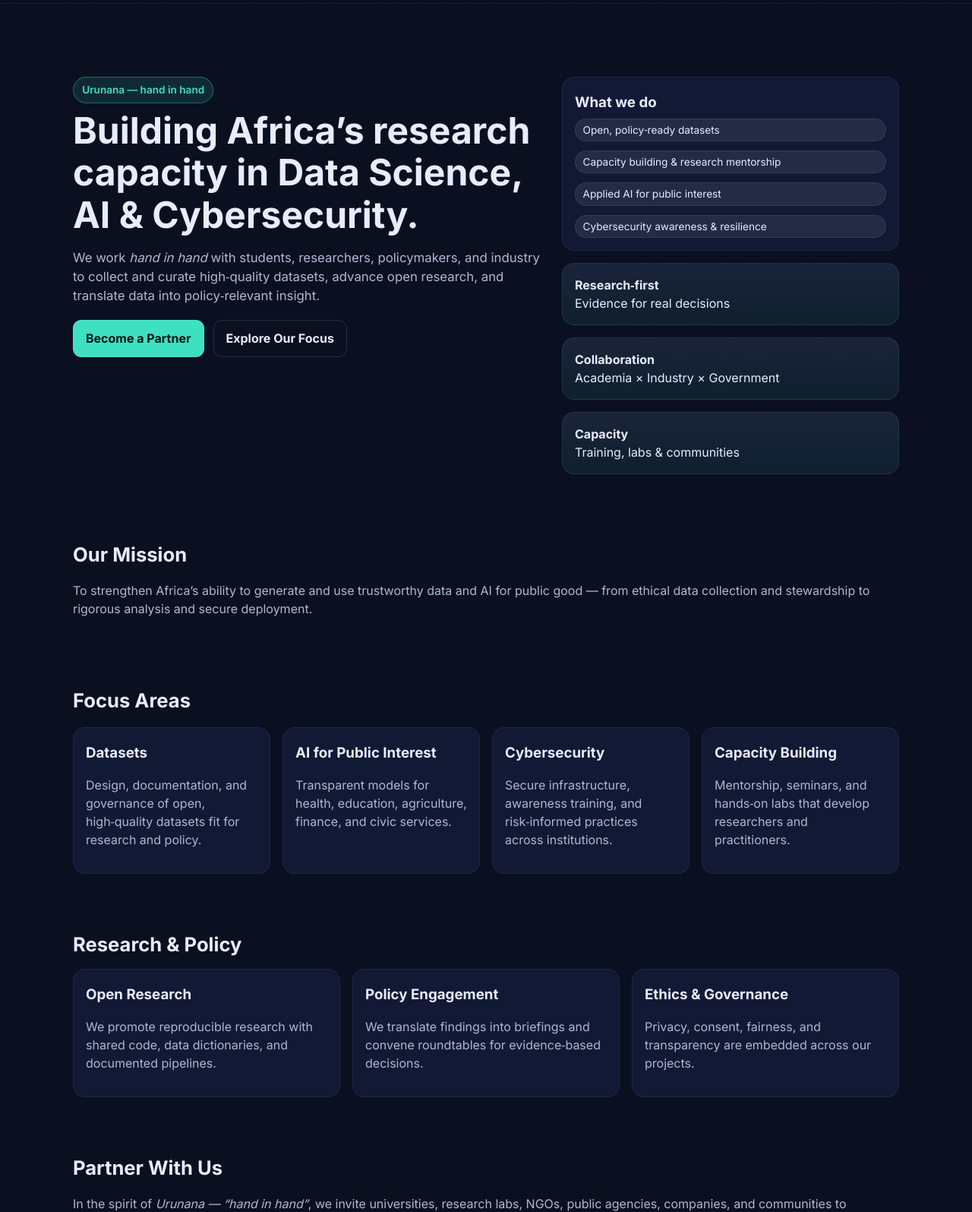
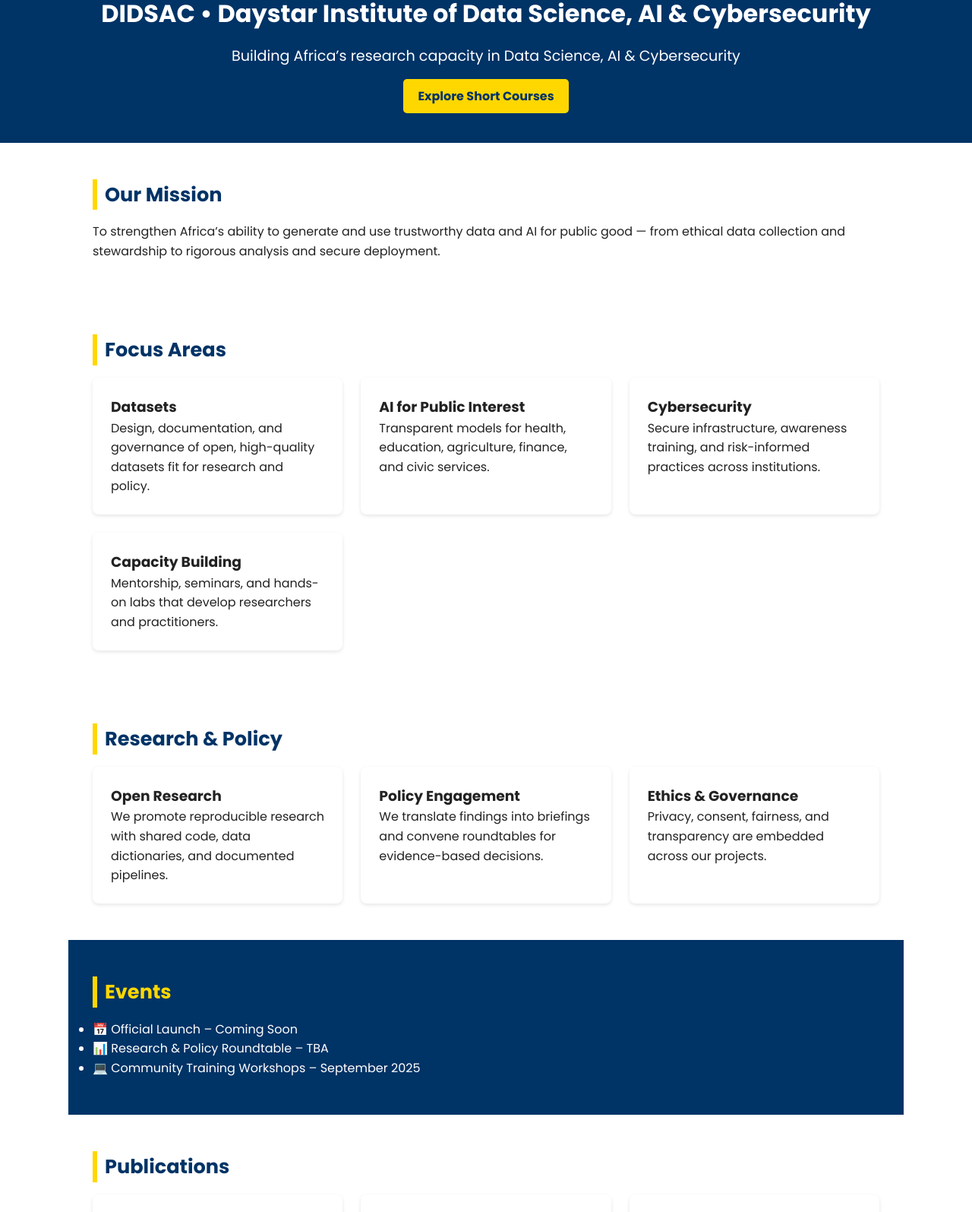
Before and after one commit to Didsac/didsac.github.io, a plain HTML site: page index.html in a window 1280 px wide. Shown: the part 56-1651 px from the top of the page at 76% size. Drawn offline with Linux system fonts and the light colour scheme.

Commit message:
Update index.html

```diff
--- a/index.html
+++ b/index.html
@@ -1,203 +1,173 @@
-<!doctype html>
+<!DOCTYPE html>
 <html lang="en">
 <head>
-  <meta charset="utf-8" />
-  <meta name="viewport" content="width=device-width, initial-scale=1" />
-  <title>Daystar Institute of Data Science, AI & Cybersecurity (DIDSAC)</title>
-  <meta name="description" content="DIDSAC — building research capacity in data science, AI, and cybersecurity for Africa through datasets, policy-relevant insight, and hand‑in‑hand partnerships (Urunana)." />
-  <link rel="preconnect" href="https://fonts.gstatic.com" crossorigin>
-  <link href="https://fonts.googleapis.com/css2?family=Inter:wght@300;400;600;700&display=swap" rel="stylesheet">
+  <meta charset="UTF-8">
+  <meta name="viewport" content="width=device-width, initial-scale=1.0">
+  <title>DIDSAC • Daystar Institute of Data Science, AI & Cybersecurity</title>
+  <link href="https://fonts.googleapis.com/css2?family=Poppins:wght@400;600;700&display=swap" rel="stylesheet">
   <style>
-    :root{
-      --bg:#0b1020;          /* deep blue */
-      --bg-soft:#121935;     /* softer panel */
-      --brand:#3ee0c2;       /* teal */
-      --brand-2:#8ab6ff;     /* light blue */
-      --text:#e7ecff;        /* off white */
-      --muted:#aeb7d4;       /* muted text */
-      --accent:#ffd166;      /* accent */
+    :root {
+      --blue: #003366;
+      --gold: #FFD700;
+      --light-bg: #f8f9fa;
     }
-    *{box-sizing:border-box}
-    html,body{margin:0;padding:0;background:var(--bg);color:var(--text);font-family:Inter,system-ui,-apple-system,Segoe UI,Roboto,Helvetica,Arial,sans-serif;line-height:1.5}
-    a{color:var(--brand);text-decoration:none}
-    a:hover{text-decoration:underline}
-    .container{max-width:1120px;margin:0 auto;padding:0 1rem}
-    header{position:sticky;top:0;background:linear-gradient(180deg, rgba(11,16,32,.95), rgba(11,16,32,.8));backdrop-filter:blur(6px);z-index:50;border-bottom:1px solid rgba(255,255,255,.06)}
-    .nav{display:flex;align-items:center;justify-content:space-between;padding:0.75rem 0}
-    .brand{display:flex;gap:.75rem;align-items:center}
-    .brand .logo{width:36px;height:36px;display:grid;place-items:center;border-radius:9px;background:linear-gradient(135deg,var(--brand),var(--brand-2));color:#001018;font-weight:800}
-    .brand h1{font-size:1rem;margin:0;font-weight:700;letter-spacing:.2px}
-    nav ul{display:flex;gap:1rem;list-style:none;margin:0;padding:0}
-    nav a{color:var(--text);opacity:.9}
-    .hero{padding:4.5rem 0 2.5rem;position:relative;overflow:hidden}
-    .hero h2{font-size:2.2rem;margin:.5rem 0 1rem;line-height:1.15}
-    .hero p{max-width:760px;color:var(--muted);font-size:1.05rem}
-    .badge{display:inline-flex;align-items:center;gap:.5rem;background:rgba(62,224,194,.12);color:var(--brand);padding:.4rem .7rem;border:1px solid rgba(62,224,194,.35);border-radius:999px;font-weight:600;font-size:.85rem}
-    .cta-row{display:flex;gap:.75rem;margin-top:1.2rem;flex-wrap:wrap}
-    .btn{display:inline-flex;align-items:center;gap:.5rem;padding:.7rem 1rem;border-radius:.7rem;border:1px solid rgba(255,255,255,.12);background:var(--brand);color:#001018;font-weight:700}
-    .btn.secondary{background:transparent;color:var(--text)}
-    .grid{display:grid;gap:1rem}
-    .panels{grid-template-columns:repeat(12,1fr)}
-    .card{background:var(--bg-soft);border:1px solid rgba(255,255,255,.06);padding:1rem;border-radius:1rem}
-    .card h3{margin:.2rem 0 .4rem}
-    .kpis{grid-template-columns:repeat(auto-fit,minmax(220px,1fr));margin-top:1rem}
-    .kpi{background:linear-gradient(180deg,rgba(138,182,255,.12),rgba(62,224,194,.08));border:1px solid rgba(255,255,255,.08);padding:1rem;border-radius:1rem}
-    .section{padding:2.2rem 0}
-    .section h2{font-size:1.6rem;margin:.2rem 0 .8rem}
-    .list{display:grid;gap:.75rem}
-    .pill{display:inline-block;padding:.25rem .6rem;border-radius:999px;background:rgba(255,255,255,.08);border:1px solid rgba(255,255,255,.08);font-size:.85rem}
-    footer{padding:2rem 0;color:var(--muted);border-top:1px solid rgba(255,255,255,.06)}
-
-    /* responsive */
-    @media (min-width: 880px){
-      .hero{padding:6rem 0 3rem}
-      .hero h2{font-size:3rem}
-      .panels{grid-template-columns:repeat(12,1fr)}
-      .panel-left{grid-column:span 7}
-      .panel-right{grid-column:span 5}
+    * {
+      margin: 0; padding: 0; box-sizing: border-box;
+      font-family: 'Poppins', sans-serif;
     }
+    body { line-height: 1.6; color: #222; }
+    header {
+      background: var(--blue);
+      color: white;
+      padding: 3rem 2rem;
+      text-align: center;
+    }
+    header h1 { font-size: 2rem; margin-bottom: 1rem; }
+    header p { font-size: 1.2rem; margin-bottom: 1.5rem; }
+    header a {
+      background: var(--gold);
+      color: var(--blue);
+      padding: 0.7rem 1.2rem;
+      text-decoration: none;
+      font-weight: bold;
+      border-radius: 5px;
+    }
+    section {
+      padding: 3rem 2rem;
+      max-width: 1100px;
+      margin: auto;
+    }
+    section h2 {
+      color: var(--blue);
+      margin-bottom: 1rem;
+      font-size: 1.6rem;
+      border-left: 6px solid var(--gold);
+      padding-left: 10px;
+    }
+    .grid {
+      display: grid;
+      grid-template-columns: repeat(auto-fit, minmax(250px, 1fr));
+      gap: 1.5rem;
+    }
+    .card {
+      background: white;
+      padding: 1.5rem;
+      border-radius: 8px;
+      box-shadow: 0 2px 5px rgba(0,0,0,0.1);
+    }
+    .blue-section {
+      background: var(--blue);
+      color: white;
+    }
+    .blue-section h2 { color: var(--gold); }
+    footer {
+      background: var(--blue);
+      color: white;
+      padding: 1.5rem 2rem;
+      text-align: center;
+      font-size: 0.9rem;
+    }
+    form input, form textarea, form button {
+      width: 100%; padding: 0.7rem; margin: 0.5rem 0;
+      border: 1px solid #ccc; border-radius: 5px;
+      font-size: 1rem;
+    }
+    form button {
+      background: var(--gold);
+      color: var(--blue);
+      font-weight: bold;
+      cursor: pointer;
+      border: none;
+    }
+    form button:hover { background: #e6c200; }
+    a { color: var(--blue); }
   </style>
 </head>
 <body>
+
   <header>
-    <div class="container nav">
-      <div class="brand">
-        <div class="logo" aria-hidden="true">AI</div>
     <h1>DIDSAC • Daystar Institute of Data Science, AI & Cybersecurity</h1>
-      </div>
-      <nav>
-        <ul>
-          <li><a href="#mission">Mission</a></li>
-          <li><a href="#focus">Focus</a></li>
-          <li><a href="#research">Research & Policy</a></li>
-          <li><a href="#partners">Partnerships</a></li>
-          <li><a href="#contact">Contact</a></li>
-        </ul>
-      </nav>
-    </div>
+    <p>Building Africa’s research capacity in Data Science, AI & Cybersecurity</p>
+    <a href="https://bit.ly/4didsac" target="_blank">Explore Short Courses</a>
   </header>
 
-  <main>
-    <section class="hero">
-      <div class="container grid panels">
-        <div class="panel-left">
-          <span class="badge">Urunana — hand in hand</span>
-          <h2>Building Africa’s research capacity in Data Science, AI & Cybersecurity.</h2>
-          <p>
-            We work <em>hand in hand</em> with students, researchers, policymakers, and industry to collect and curate
-            high‑quality datasets, advance open research, and translate data into policy‑relevant insight.
-          </p>
-          <div class="cta-row">
-            <a class="btn" href="#partners">Become a Partner</a>
-            <a class="btn secondary" href="#research">Explore Our Focus</a>
-          </div>
-        </div>
-        <div class="panel-right">
-          <div class="card">
-            <h3>What we do</h3>
-            <div class="list">
-              <div class="pill">Open, policy‑ready datasets</div>
-              <div class="pill">Capacity building & research mentorship</div>
-              <div class="pill">Applied AI for public interest</div>
-              <div class="pill">Cybersecurity awareness & resilience</div>
-            </div>
-          </div>
-          <div class="kpis grid">
-            <div class="kpi">
-              <strong>Research‑first</strong><br><span>Evidence for real decisions</span>
-            </div>
-            <div class="kpi">
-              <strong>Collaboration</strong><br><span>Academia × Industry × Government</span>
-            </div>
-            <div class="kpi">
-              <strong>Capacity</strong><br><span>Training, labs & communities</span>
-            </div>
-          </div>
-        </div>
+  <section>
+    <h2>Our Mission</h2>
+    <p>To strengthen Africa’s ability to generate and use trustworthy data and AI for public good — from ethical data collection and stewardship to rigorous analysis and secure deployment.</p>
+  </section>
+
+  <section>
+    <h2>Focus Areas</h2>
+    <div class="grid">
+      <div class="card"><h3>Datasets</h3><p>Design, documentation, and governance of open, high-quality datasets fit for research and policy.</p></div>
+      <div class="card"><h3>AI for Public Interest</h3><p>Transparent models for health, education, agriculture, finance, and civic services.</p></div>
+      <div class="card"><h3>Cybersecurity</h3><p>Secure infrastructure, awareness training, and risk-informed practices across institutions.</p></div>
+      <div class="card"><h3>Capacity Building</h3><p>Mentorship, seminars, and hands-on labs that develop researchers and practitioners.</p></div>
     </div>
   </section>
 
-    <section id="mission" class="section">
-      <div class="container">
-        <h2>Our Mission</h2>
-        <p style="color:var(--muted)">
-          To strengthen Africa’s ability to generate and use trustworthy data and AI for public good — from ethical
-          data collection and stewardship to rigorous analysis and secure deployment.
-        </p>
+  <section>
+    <h2>Research & Policy</h2>
+    <div class="grid">
+      <div class="card"><h3>Open Research</h3><p>We promote reproducible research with shared code, data dictionaries, and documented pipelines.</p></div>
+      <div class="card"><h3>Policy Engagement</h3><p>We translate findings into briefings and convene roundtables for evidence-based decisions.</p></div>
+      <div class="card"><h3>Ethics & Governance</h3><p>Privacy, consent, fairness, and transparency are embedded across our projects.</p></div>
     </div>
   </section>
 
-    <section id="focus" class="section">
-      <div class="container">
-        <h2>Focus Areas</h2>
-        <div class="grid kpis">
-          <div class="card"><h3>Datasets</h3><p style="color:var(--muted)">Design, documentation, and governance of open, high‑quality datasets fit for research and policy.</p></div>
-          <div class="card"><h3>AI for Public Interest</h3><p style="color:var(--muted)">Transparent models for health, education, agriculture, finance, and civic services.</p></div>
-          <div class="card"><h3>Cybersecurity</h3><p style="color:var(--muted)">Secure infrastructure, awareness training, and risk‑informed practices across institutions.</p></div>
-          <div class="card"><h3>Capacity Building</h3><p style="color:var(--muted)">Mentorship, seminars, and hands‑on labs that develop researchers and practitioners.</p></div>
-        </div>
+  <section class="blue-section">
+    <h2>Events</h2>
+    <ul>
+      <li>📅 Official Launch – Coming Soon</li>
+      <li>📊 Research & Policy Roundtable – TBA</li>
+      <li>💻 Community Training Workshops – September 2025</li>
+    </ul>
+  </section>
+
+  <section>
+    <h2>Publications</h2>
+    <div class="grid">
+      <div class="card"><h3>Policy Briefs</h3><p>Summaries of key findings to inform decision makers.</p></div>
+      <div class="card"><h3>Research Papers</h3><p>Peer-reviewed outputs advancing open science in Africa.</p></div>
+      <div class="card"><h3>Datasets</h3><p>Curated, policy-ready datasets openly shared for public use.</p></div>
     </div>
   </section>
 
-    <section id="research" class="section">
-      <div class="container">
-        <h2>Research & Policy</h2>
-        <div class="grid" style="grid-template-columns:repeat(auto-fit,minmax(260px,1fr));gap:1rem">
-          <div class="card">
-            <h3>Open Research</h3>
-            <p style="color:var(--muted)">We promote reproducible research with shared code, data dictionaries, and documented pipelines.</p>
-          </div>
-          <div class="card">
-            <h3>Policy Engagement</h3>
-            <p style="color:var(--muted)">We translate findings into briefings and convene roundtables for evidence‑based decisions.</p>
-          </div>
-          <div class="card">
-            <h3>Ethics & Governance</h3>
-            <p style="color:var(--muted)">Privacy, consent, fairness, and transparency are embedded across our projects.</p>
-          </div>
-        </div>
+  <section>
+    <h2>Projects</h2>
+    <div class="grid">
+      <div class="card"><h3>AI in Education</h3><p>Exploring adaptive learning models for African contexts.</p></div>
+      <div class="card"><h3>Cybersecurity Awareness</h3><p>Building digital safety skills in universities and communities.</p></div>
+      <div class="card"><h3>Open Data for Policy</h3><p>Collecting datasets that directly support government planning.</p></div>
     </div>
   </section>
 
-    <section id="partners" class="section">
-      <div class="container">
-        <h2>Partner With Us</h2>
-        <p style="color:var(--muted)">In the spirit of <em>Urunana — “hand in hand”</em>, we invite universities, research labs, NGOs, public agencies,
-          companies, and communities to collaborate on datasets, research, and skills development.</p>
-        <div class="cta-row">
-          <a class="btn" href="mailto:contact@didsac.org?subject=Partnership%20Enquiry%20—%20DIDSAC">Start a conversation</a>
-          <a class="btn secondary" href="#contact">Media & enquiries</a>
-        </div>
-      </div>
+  <section>
+    <h2>Partnerships</h2>
+    <p>We collaborate with leading organizations to advance Africa’s data and AI ecosystem:</p>
+    <ul>
+      <li>African Centre of Excellence in Data Science (ACEDS)</li>
+      <li>Qhala</li>
+      <li>ALX</li>
+      <li>AfChix</li>
+    </ul>
   </section>
 
-    <section class="section" aria-label="Launch">
-      <div class="container card">
-        <strong>Official launch — coming soon.</strong>
-        <p style="margin:.4rem 0 0;color:var(--muted)">Sign up for updates and be the first to hear about calls for collaboration, datasets, and events.</p>
-        <div class="cta-row">
-          <a class="btn" href="#contact">Get updates</a>
-        </div>
-      </div>
+  <section>
+    <h2>Talk to Us</h2>
+    <form action="mailto:thinkdata@daystar.ac.ke" method="post" enctype="text/plain">
+      <input type="text" name="name" placeholder="Your Name" required>
+      <input type="email" name="email" placeholder="Your Email" required>
+      <textarea name="message" rows="5" placeholder="Your Message"></textarea>
+      <button type="submit">Send Message</button>
+    </form>
+    <p>Or email us directly: <a href="mailto:thinkdata@daystar.ac.ke">thinkdata@daystar.ac.ke</a></p>
   </section>
 
-    <section id="contact" class="section">
-      <div class="container">
-        <h2>Contact</h2>
-        <p style="color:var(--muted)">Email: <a href="mailto:contact@didsac.org">contact@didsac.org</a> • LinkedIn: <a href="#">/company/didsac</a> • X/Twitter: <a href="#">@didsac</a></p>
-        <p style="color:var(--muted)">Replace these placeholders with your official handles and update the mailto link.</p>
-      </div>
-    </section>
-  </main>
-
   <footer>
-    <div class="container">
-      <div>© <span id="year"></span> Daystar Institute of Data Science, AI & Cybersecurity (DIDSAC). All rights reserved.</div>
-    </div>
+    <p>© 2025 Daystar Institute of Data Science, AI & Cybersecurity (DIDSAC). All rights reserved.</p>
+    <p>Email: thinkdata@daystar.ac.ke | LinkedIn: /company/didsac | X/Twitter: @didsac</p>
   </footer>
 
-  <script>
-    document.getElementById('year').textContent = new Date().getFullYear();
-  </script>
 </body>
 </html>
```
Lines whose indentation alone changed are shown as unchanged.
